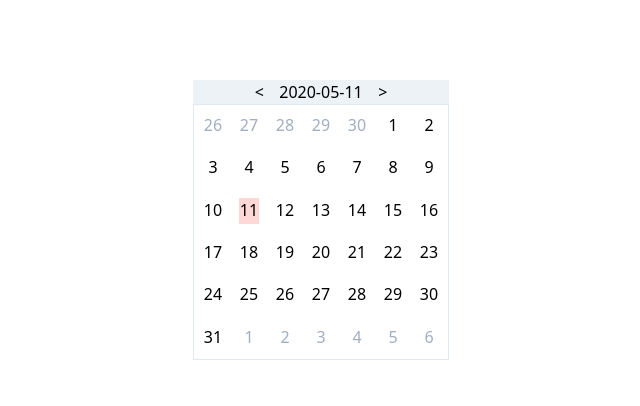
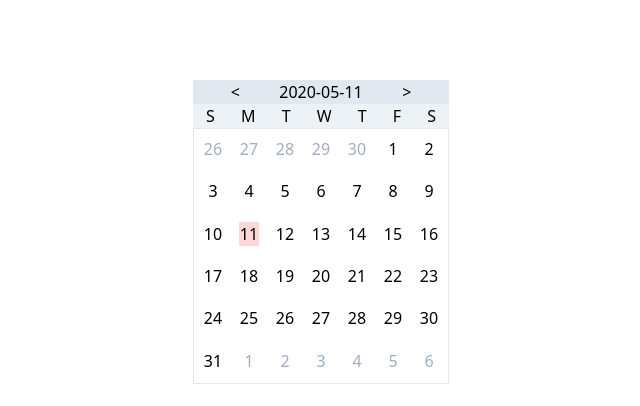
Before and after one commit to wei-yuuuu/react-calendar, a React (Create React App) app: page / in a window 1280 px wide. Shown: the top 406 px of the page, without its empty margins (319-959 px from the left). Built offline with nearby package versions, Linux system fonts and the light colour scheme.

Commit message:
Modify styles and add day in Header

```diff
--- a/src/components/Calendar.tsx
+++ b/src/components/Calendar.tsx
@@ -108,8 +108,6 @@ function Calendar({ children }: CalendarProps) {
     return latestValue
   }, [date, firstDate])
 
-  console.log('render', value)
-
   const action = useCallback(
     (n) => {
       fullDates.current = [[], [], []]
--- a/src/components/Header.tsx
+++ b/src/components/Header.tsx
@@ -6,15 +6,32 @@ function Header() {
   const { next, prev } = useDispatch()
 
   return (
-    <div className="bg-gray-200 w-64 text-center">
-      <button className="w-10 hover:bg-blue-300 duration-100" onClick={prev}>
+    <>
+      <div className="bg-gray-300 w-64 text-center">
+        <button
+          className="w-10 hover:bg-blue-300 duration-100 mr-6"
+          onClick={prev}
+        >
           {'<'}
         </button>
         <span>{currentDate.toISOString().slice(0, 10)}</span>
-      <button className="w-10 hover:bg-blue-300 duration-100" onClick={next}>
+        <button
+          className="w-10 hover:bg-blue-300 duration-100 ml-6"
+          onClick={next}
+        >
           {'>'}
         </button>
       </div>
+      <ul className="bg-gray-200 w-64 flex flex-no-wrap justify-around">
+        <li>S</li>
+        <li>M</li>
+        <li>T</li>
+        <li>W</li>
+        <li>T</li>
+        <li>F</li>
+        <li>S</li>
+      </ul>
+    </>
   )
 }
 
--- a/src/components/Month.tsx
+++ b/src/components/Month.tsx
@@ -10,9 +10,11 @@ function Month({ dates, isCurrent }: MonthProps) {
   return dates.map((date: number, i: number) => (
     <span
       key={i}
-      className={`m-2 w-5 cursor-pointer hover:bg-blue-100 text-center ${
-        !isCurrent && `text-gray-500`
-      } ${isToday(date) && `bg-red-200`}
+      className={`m-2 w-5 h-6 text-center ${
+        !isCurrent && `text-gray-500 cursor-not-allowed`
+      } ${isToday(date) && `bg-red-200`} ${
+        isCurrent && `cursor-pointer hover:bg-blue-100`
+      }
        `}
     >
       {date}
```
Lines whose indentation alone changed are shown as unchanged.
